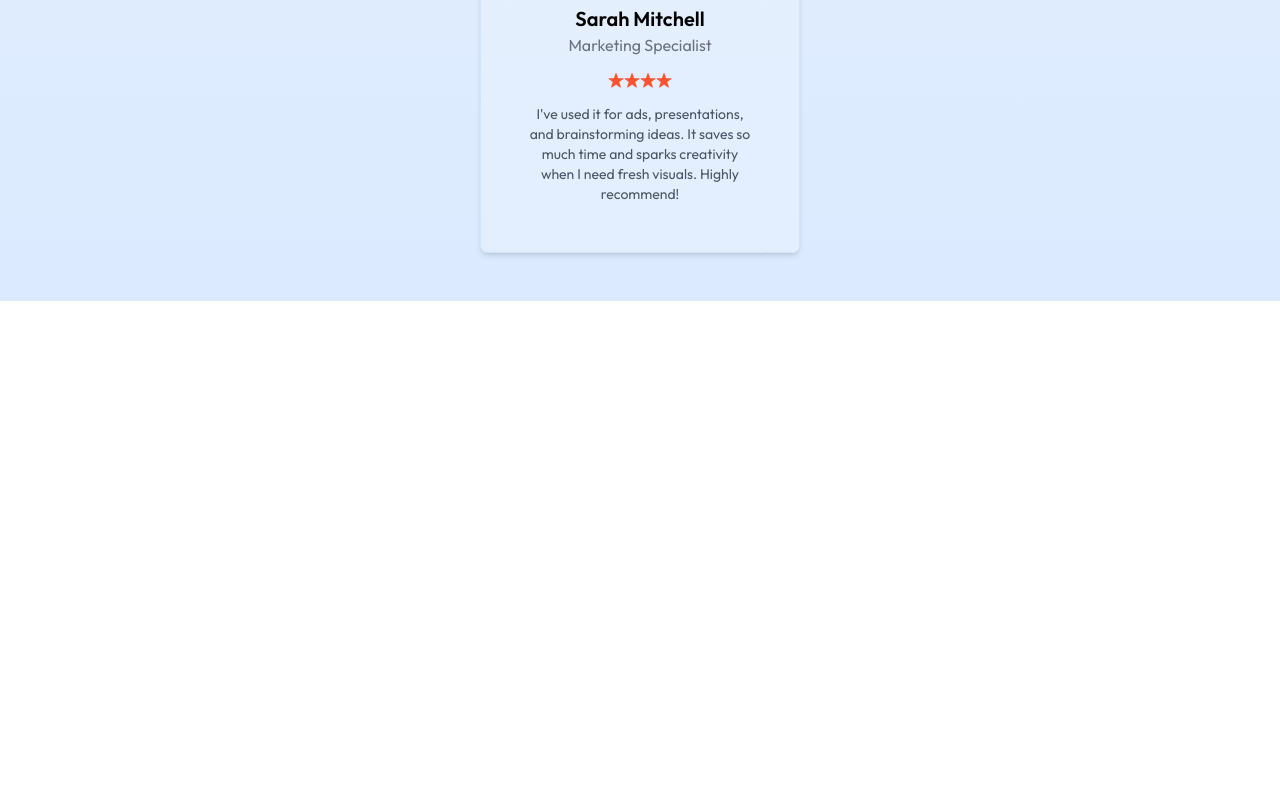
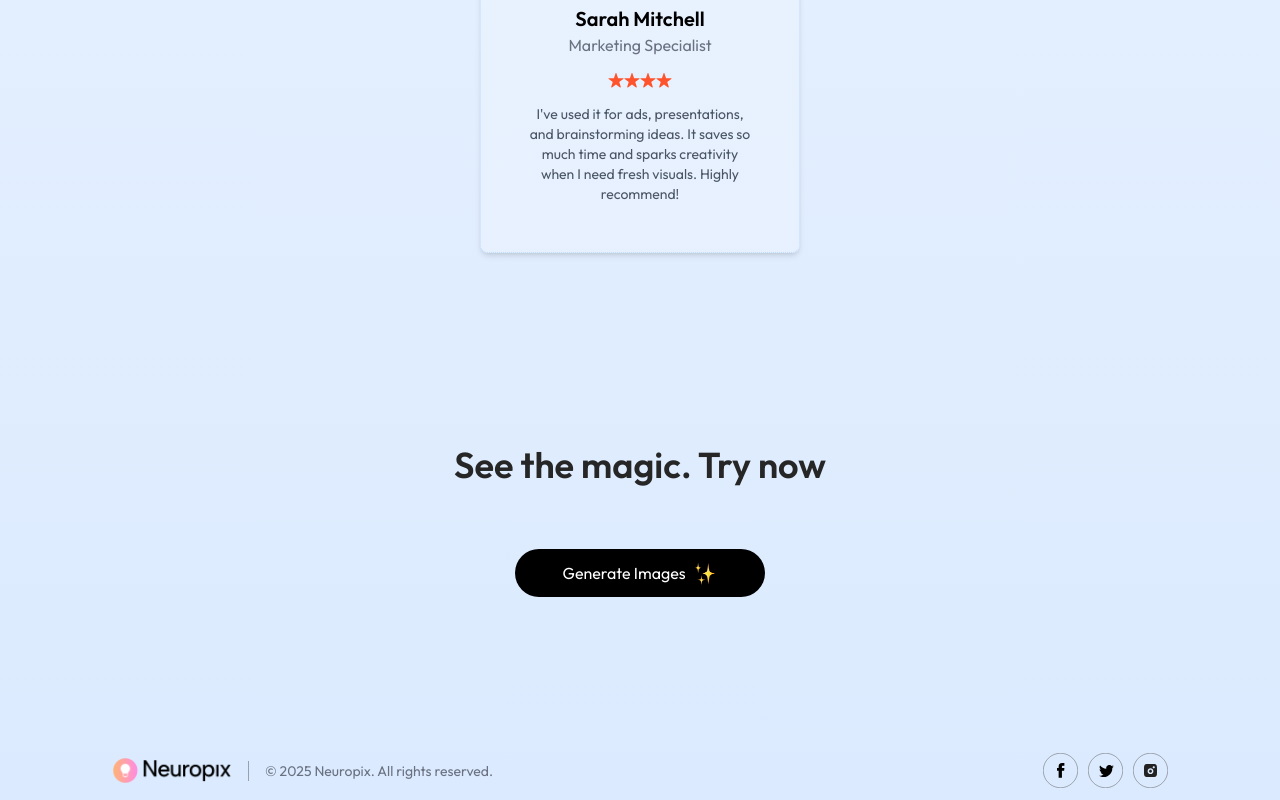
Before and after one commit to ahmedawan71/Neuropix, a React (Vite) app in the folder client/: page / in a window 1280 px wide. Shown: the part 2633-3433 px from the top of the page. Before the commit the page ends 3014 px from the top, so only its background shows below. Built offline with nearby package versions, Linux system fonts and the light colour scheme.

Commit message:
Added a Button and a Footer

```diff
--- a/client/src/App.jsx
+++ b/client/src/App.jsx
@@ -3,6 +3,7 @@
 import Result from './pages/Result'
 import BuyCredit from './pages/BuyCredit'
 import NavBar from './components/NavBar'
+import Footer from './components/Footer'
 
 const App = () => {
   return (
@@ -13,6 +14,7 @@
         <Route path='/result' element={<Result/>}/>
         <Route path='/buy' element={<BuyCredit/>}/>
       </Routes>
+      <Footer/>
     </div>
   )
 }
--- /dev/null
+++ b/client/src/components/Footer.jsx
@@ -0,0 +1,18 @@
+import React from 'react'
+import { assets } from '../assets/assets'
+
+const Footer = () => {
+  return (
+    <div className='flex items-center justify-between gap-4 py-3 mt-20'>
+        <img src={assets.logo} alt="" width={120} />
+        <p className='flex-1 border-l border-gray-400 pl-4 text-sm text-gray-500 max-sm:hidden'>© {new Date().getFullYear()} Neuropix. All rights reserved.</p>
+        <div className='flex gap-2.5'>
+            <img src={assets.facebook_icon} alt="" width={35}/>
+            <img src={assets.twitter_icon} alt="" width={35}/>
+            <img src={assets.instagram_icon} alt="" width={35}/>
+        </div>
+    </div>
+  )
+}
+
+export default Footer
--- /dev/null
+++ b/client/src/components/GenerateBtn.jsx
@@ -0,0 +1,15 @@
+import React from "react";
+import { assets } from "../assets/assets";
+
+const GenerateBtn = () => {
+  return (
+    <div className="text-center pb-16">
+      <h1 className="text-2xl md:text-3xl lg:text-4xl mt-4 font-semibold text-neutral-800 py-6 md:py-16">See the magic. Try now</h1>
+      <button className="inline-flex items-center gap-2 px-12 py-3 rounded-full bg-black text-white m-auto hover:scale-105 transition-all duration-500">Generate Images
+        <img src={assets.star_group} alt="" className="h-6" />
+      </button>
+    </div>
+  );
+};
+
+export default GenerateBtn;
--- a/client/src/pages/Home.jsx
+++ b/client/src/pages/Home.jsx
@@ -3,6 +3,7 @@
 import Steps from '../components/Steps'
 import Description from '../components/Description'
 import Testimonials from '../components/Testimonials'
+import GenerateBtn from '../components/GenerateBtn'
 
 const Home = () => {
   return (
@@ -11,6 +12,7 @@
         <Steps/>
         <Description/>
         <Testimonials/>
+        <GenerateBtn/>
     </div>
   )
 }
--- a/client/src/pages/Result.jsx
+++ b/client/src/pages/Result.jsx
@@ -2,7 +2,7 @@
 
 const Result = () => {
   return (
-    <div>Result</div>
+    <div></div>
   )
 }
 
```
